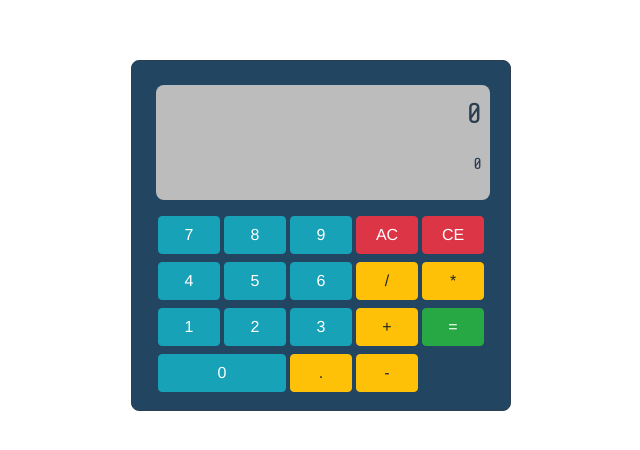
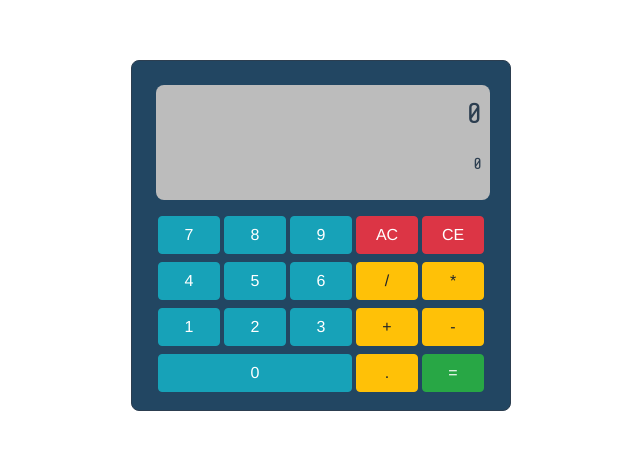
Before and after one commit to jamie-fernandez/simple-calculator, a Vue app: page / in a window 1280 px wide. Shown: the top 450 px of the page, without its empty margins (319-959 px from the left). Built offline with nearby package versions, Linux system fonts and the light colour scheme.

Commit message:
Changes styling for the equal button

```diff
--- a/src/components/Keyboard.vue
+++ b/src/components/Keyboard.vue
@@ -22,13 +22,13 @@
             <b-button class="button" variant="info" value="2">2</b-button>
             <b-button class="button" variant="info" value="3">3</b-button>
             <b-button class="button" variant="warning" value="+">+</b-button>
-            <b-button class="button" variant="success" value="=">=</b-button>
+            <b-button class="button" variant="warning" value="-">-</b-button>
         </b-row>
 
         <b-row class="last-row">
             <b-button class="button zero" variant="info" value="0">0</b-button>
             <b-button class="button" variant="warning" value=".">.</b-button>
-            <b-button class="button" variant="warning" value="-">-</b-button>
+            <b-button class="button" variant="success" value="=">=</b-button>
         </b-row>
     </div>
 </template>
@@ -56,7 +56,7 @@ export default {
 }
 
 .zero {
-  width: 128px;
+  width: 194px;
 }
 
 .result {
```
